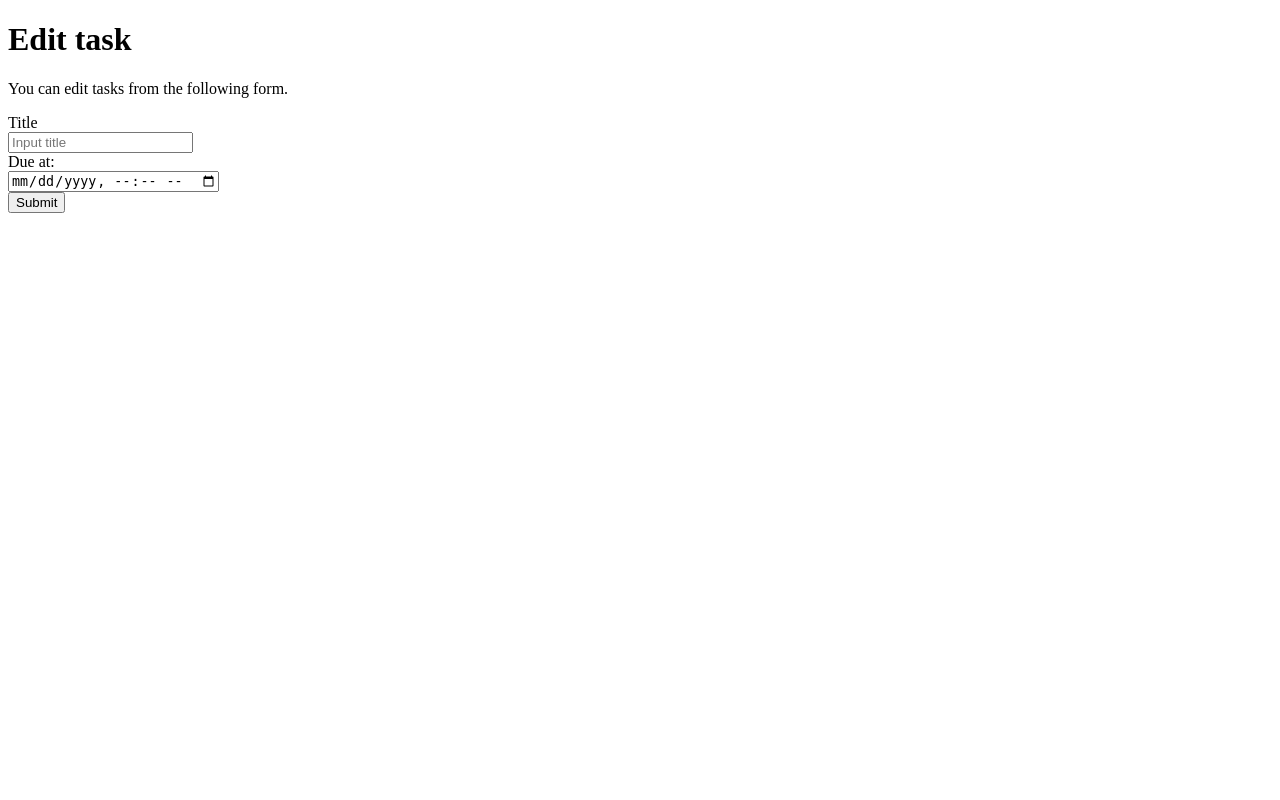
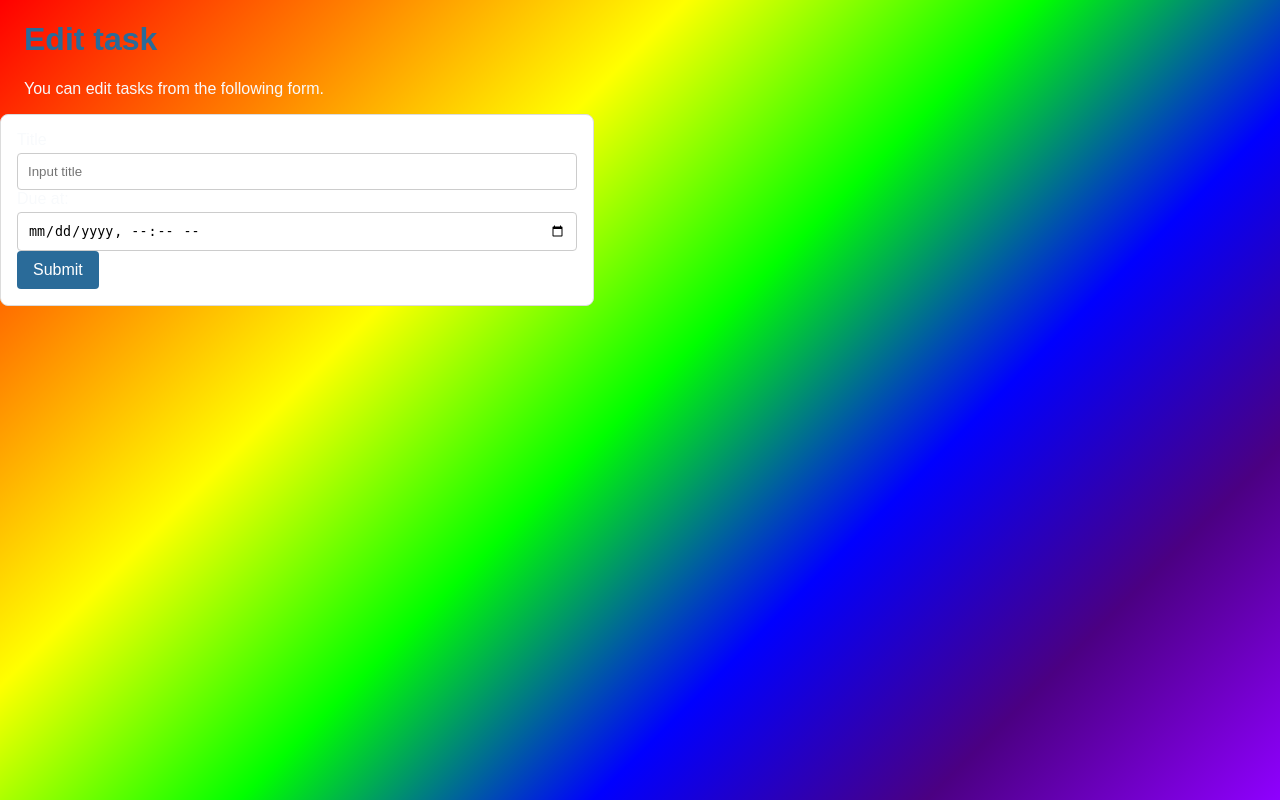
Before and after one commit to s1F102502856/django-test-exercise, a Django app: template todo/templates/todo/edit.html in a window 1280 px wide. Run offline with Django 5.2, Linux system fonts and the light colour scheme; the template is opened without the code that fills it, so the values that code supplies are empty.

Commit message:
背景がレインボーに!!

```diff
--- /dev/null
+++ b/todo/static/todo/style.css
@@ -0,0 +1,79 @@
+body {
+  font-family: Arial, sans-serif;
+  background: linear-gradient(135deg, #ff0000 0%, #ff7f00 17%, #ffff00 33%, #00ff00 50%, #0000ff 67%, #4b0082 83%, #8f00ff 100%);
+  color: #f8fafc;
+  margin: 0;
+  padding: 0;
+}
+
+html, body {
+  min-height: 100%;
+}
+
+body > * {
+  padding: 0 24px;
+}
+
+h1 {
+  color: #2a6b99;
+}
+
+form {
+  background: #fff;
+  border: 1px solid #dcdcdc;
+  border-radius: 8px;
+  max-width: 560px;
+  margin: 16px 0;
+  padding: 16px;
+}
+
+input[type="text"],
+input[type="datetime-local"] {
+  width: 100%;
+  padding: 10px;
+  margin-top: 4px;
+  box-sizing: border-box;
+  border: 1px solid #ccc;
+  border-radius: 4px;
+}
+
+button {
+  background-color: #2a6b99;
+  border: none;
+  border-radius: 4px;
+  color: white;
+  cursor: pointer;
+  font-size: 16px;
+  padding: 10px 16px;
+}
+
+button:hover {
+  background-color: #1f5a7a;
+}
+
+div.text {
+  background: #fff;
+  border: 1px solid #dcdcdc;
+  border-radius: 8px;
+  margin: 12px 0;
+  padding: 16px;
+}
+
+ul {
+  list-style: none;
+  margin: 8px 0 0;
+  padding: 0;
+}
+
+li {
+  margin-bottom: 4px;
+}
+
+a {
+  color: #2a6b99;
+  text-decoration: none;
+}
+
+a:hover {
+  text-decoration: underline;
+}
--- a/todo/templates/todo/detail.html
+++ b/todo/templates/todo/detail.html
@@ -6,6 +6,7 @@
     <title>To Do Application</title>
     <meta charset="UTF-8">
     <meta name="author" content="INIAD">
+    <link rel="stylesheet" href="{% static 'todo/style.css' %}">
   </head>
 
   <body>
--- a/todo/templates/todo/edit.html
+++ b/todo/templates/todo/edit.html
@@ -6,6 +6,7 @@
     <title>To Do Application</title>
     <meta charset="UTF-8">
     <meta name="author" content="INIAD">
+    <link rel="stylesheet" href="{% static 'todo/style.css' %}">
   </head>
 
   <body>
--- a/todo/templates/todo/index.html
+++ b/todo/templates/todo/index.html
@@ -6,6 +6,7 @@
     <title>To Do Application</title>
     <meta charset="UTF-8">
     <meta name="author" content="INIAD">
+    <link rel="stylesheet" href="{% static 'todo/style.css' %}">
   </head>
 
   <body>
```
